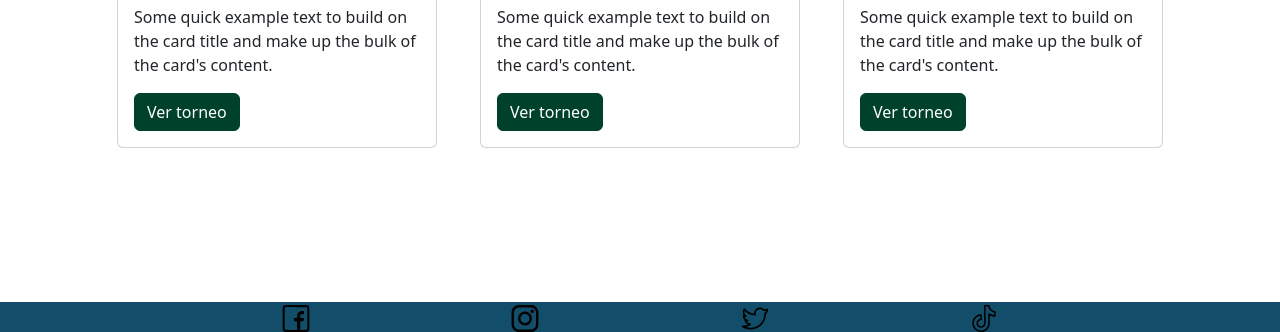
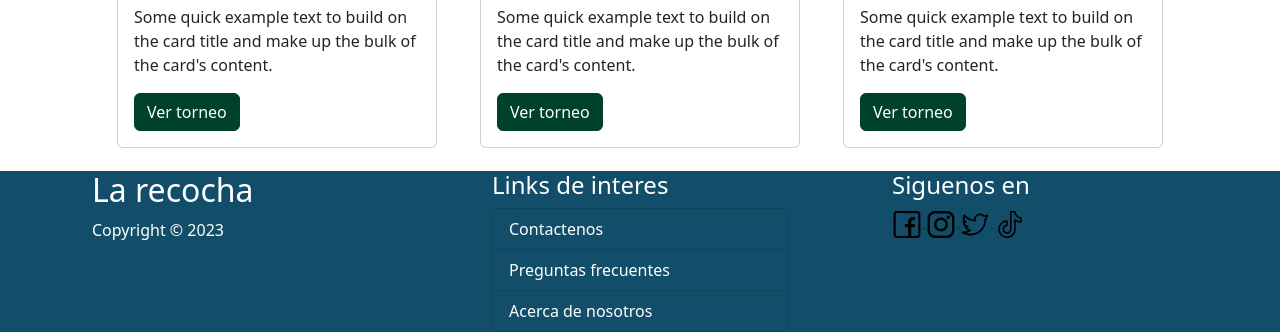
Before and after one commit to sergio16im/PreEntrega-3-Suarez, a website: page pages/torneos.html in a window 1280 px wide. Shown: the part 468-800 px from the top of the page. Drawn offline with nearby package versions, Linux system fonts and the light colour scheme.

Commit message:
Se cambia el footer de las paginas secundarias

```diff
--- a/pages/torneos.html
+++ b/pages/torneos.html
@@ -94,16 +94,35 @@
    </section>
    </main class="container">
    <footer class="footer__torneos container-fluid bg-secondary">
-    <div class="d-flex  container justify-content-evenly">
-    <a href="https://www.facebook.com/lafutbolerabucaramanga"target="_blank">
-        <img class="redes__sociales"src="../images/facebook-.svg" alt="" ></a>
-     <a href="https://instagram.com/lafutbolerabucaramanga?igshid=MDM4ZDc5MmU="target="_blank">
-            <img class="redes__sociales"src="../images/instagram.svg" alt=""></a>
-   <a href="https://twitter.com/FIFAcom"target="_blank">
-    <img class="redes__sociales"src="../images/twitter.svg" alt=""></a>
-   <a href="https://www.tiktok.com/@fifaworldcup?lang=es"target="_blank">
-    <img class="redes__sociales"src="../images/tik-tok.svg" alt=""></a>
-  </div>
+    <div class="row  justify-content-evenly">
+      <div class="col-12 col-sm-3"><h2 class="text-white">La recocha</h2>
+        <div><p class="text-white">Copyright © 2023</p></div>
+      </div>
+        <div class="col-12 col-sm-3">
+          <h4 class="text-white">Links de interes</h4>
+          <div class="list-group">
+            <a href="./contacto.html" class="list-group-item bg-secondary text-white">Contactenos</a>
+            <a href="./contacto.html" class="list-group-item bg-secondary text-white">Preguntas frecuentes</a>
+            <a href="./error.html" class="list-group-item bg-secondary text-white">Acerca de nosotros</a>
+          </div>
+        </div>
+        <div class="col-12 col-sm-3">
+
+            <h4 class="text-white">Siguenos en</h4>
+          <a href="https://www.facebook.com/lafutbolerabucaramanga"target="_blank">
+              <img class="redes__sociales"src="../images/facebook-.svg" alt="facebook logo" >
+          </a>
+          <a href="https://instagram.com/lafutbolerabucaramanga?igshid=MDM4ZDc5MmU="target="_blank">
+              <img class="redes__sociales"src="../images/instagram.svg" alt=" isntagram logo">
+          </a>
+          <a href="https://twitter.com/FIFAcom"target="_blank">
+              <img class="redes__sociales"src="../images/twitter.svg" alt=" Twitter logo">
+          </a>
+          <a href="https://www.tiktok.com/@fifaworldcup?lang=es"target="_blank">
+              <img class="redes__sociales"src="../images/tik-tok.svg" alt=" tik-tok logo">
+          </a>
+        </div>
+    </div>
    </footer>
    <script src="https://cdn.jsdelivr.net/npm/bootstrap@5.0.2/dist/js/bootstrap.bundle.min.js" integrity="sha384-MrcW6ZMFYlzcLA8Nl+NtUVF0sA7MsXsP1UyJoMp4YLEuNSfAP+JcXn/tWtIaxVXM" crossorigin="anonymous"></script>
 </body>
```
Also changed, not shown: index.html (+1 -1 lines), pages/canchas.html (+21 -5 lines), pages/contacto.html (+20 -5 lines), pages/jugadores.html (+16 -1 lines).
